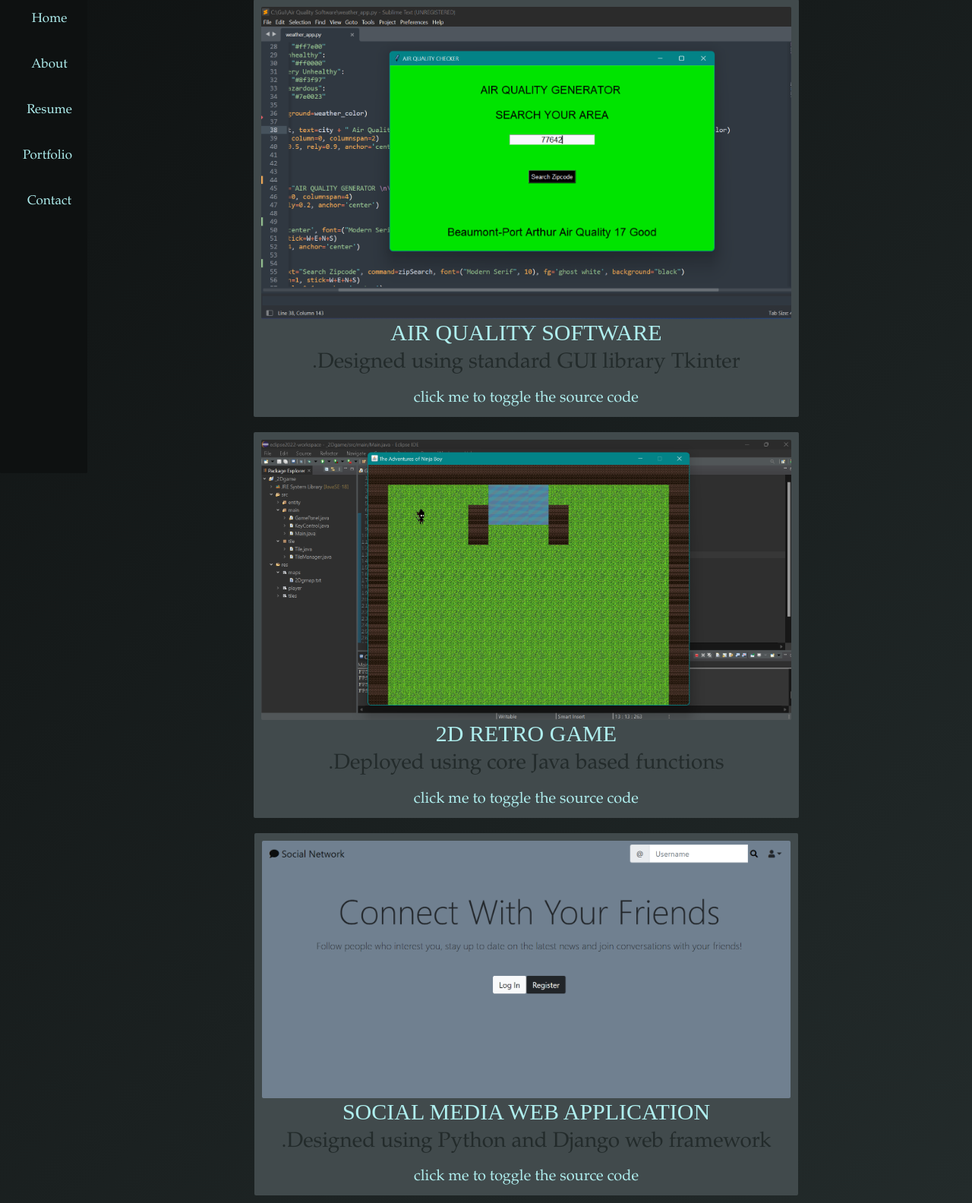
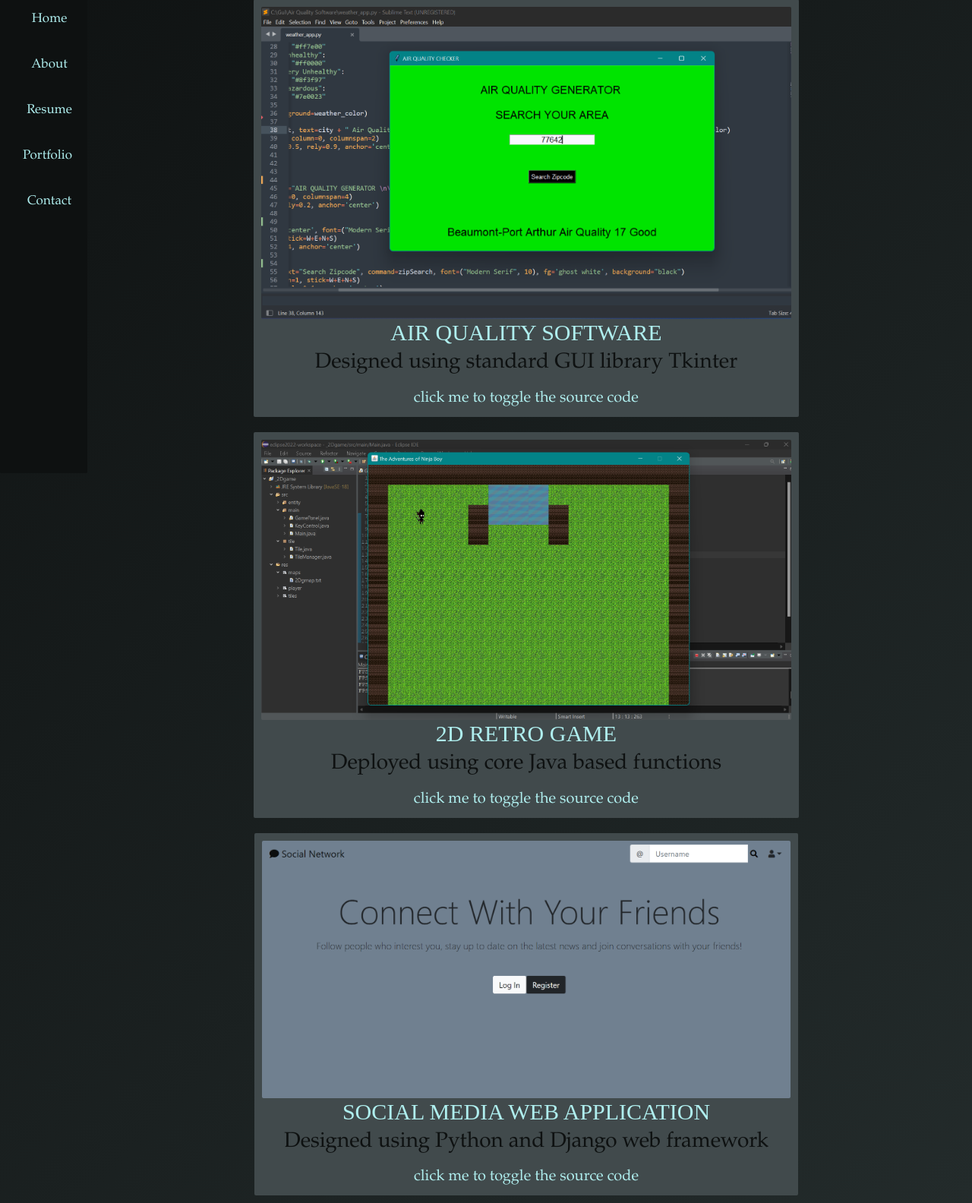
Before and after one commit to jallenbush/DeveloperPortfolio, a Django app: page /portfolio in a window 1280 px wide. Shown: the part 177-1761 px from the top of the page at 76% size. Run offline with Django 4.2, Linux system fonts and the light colour scheme.

Commit message:
color changes

```diff
--- a/website/templates/portfolio.html
+++ b/website/templates/portfolio.html
@@ -122,7 +122,7 @@
   background-color: #414a4c;
   padding: 20px;
   font-family: garamond, sans-serif;
-  color: #232b2b;
+  color: #0e1111;
 }
 
 /* Center website */
@@ -248,7 +248,7 @@
       <div class="content">
         <img src="{% static 'website/images/airsoft1.png' %}"  alt="airso" style="width:100%">
         <h3>Air Quality Software</h3>
-        <p>Designed using standard GUI library Tkinter.</p>
+        <p>Designed using standard GUI library Tkinter</p>
         <div class="popup" onclick="myFunction()" style="font-size: 20px; color: paleturquoise;">click me to toggle the source code
           <span class="popuptext" id="myPopup"><img src="{% static 'website/images/airsoft2.png' %}" style="width: 450%; height: 450%;"></span>
         </div>
@@ -265,7 +265,7 @@
       <div class="content">
         <img src="{% static 'website/images/retrogm1.png' %}" alt="retro" style="width:100%">
         <h3>2D Retro Game</h3>
-        <p>Deployed using core Java based functions.</p>
+        <p>Deployed using core Java based functions</p>
         <div class="popup2" onclick="myFunction2()" style="font-size: 20px; color: paleturquoise;">click me to toggle the source code
           <span class="popuptext2" id="myPopup2">
             <img src="{% static 'website/images/retrogm2.png' %}" style="width: 450%; height: 450%;">
@@ -285,7 +285,7 @@
       <div class="content">
         <img src="{% static 'website/images/socapp1.png' %}" alt="social" style="width:100%">
         <h3>Social Media Web Application</h3>
-        <p>Designed using Python and Django web framework.</p>
+        <p>Designed using Python and Django web framework</p>
         <div class="popup3" onclick="myFunction3()" style="font-size: 20px; color: paleturquoise;">click me to toggle the source code
           <span class="popuptext3" id="myPopup3">
             <img src="{% static 'website/images/socapp2.png' %}" style="width: 450%; height: 450%;">
```
